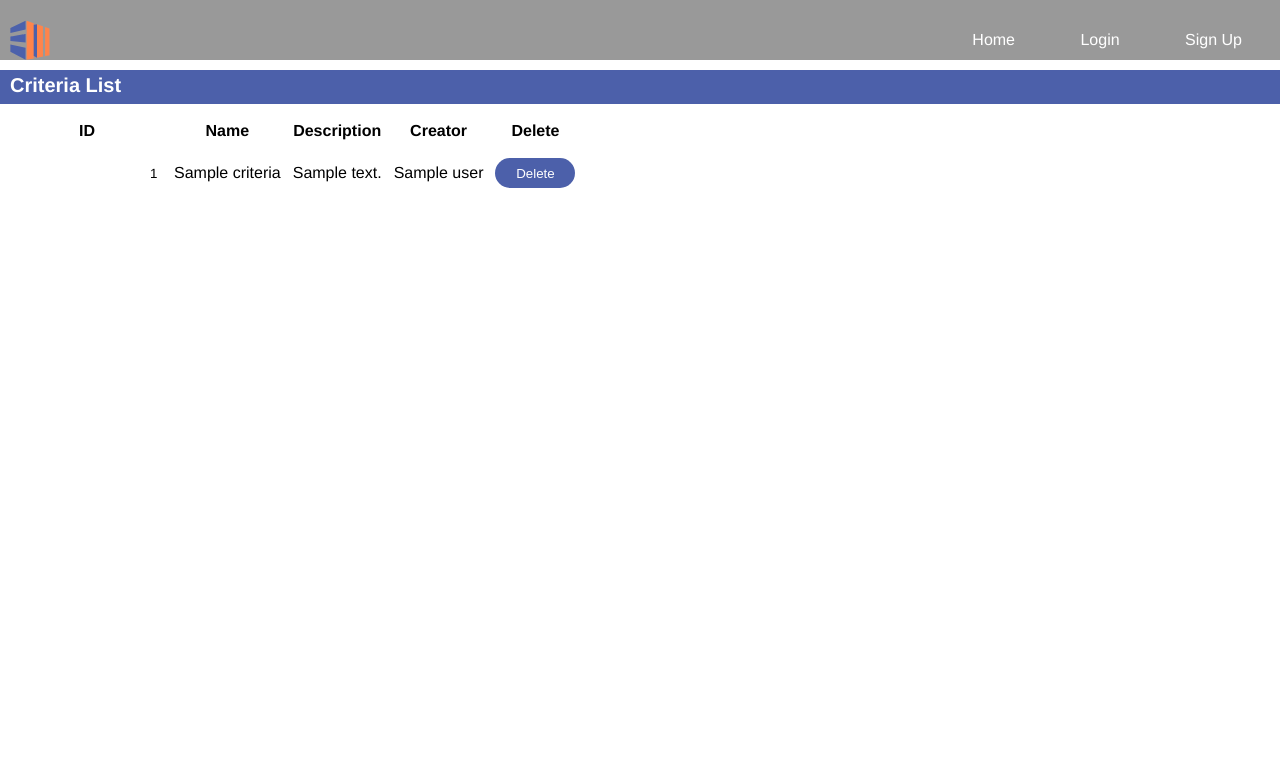
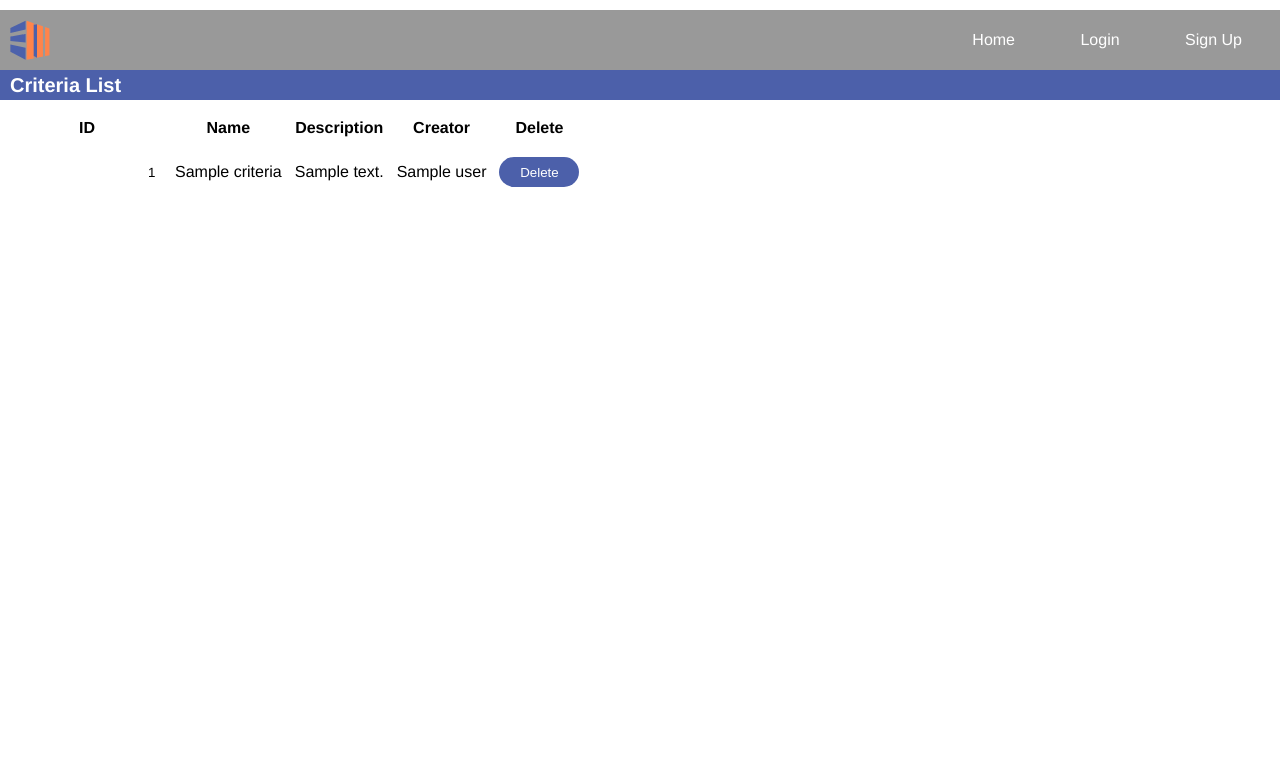
Before and after one commit to Security-Evaluations-Management/ManageYourSecurityEvaluations, a Python web app: template frontend/templates/criteria.html in a window 1280 px wide. Shown: the top 769 px of the page. Run offline with Jinja, Linux system fonts and the light colour scheme; the template is opened without the code that fills it: most values are stand-ins (such as "Sample title", 1, 10 or a date in 2020).

Commit message:
fix menubar in some browser

```diff
--- a/frontend/static/css/base.css
+++ b/frontend/static/css/base.css
@@ -1,27 +1,19 @@
 *{
-    margin: 0;
-    padding: 0;
     font-family: "Helvetica", Sans-Serif;
 }
 
-body{
-
-}
-
 header{
+    position: sticky;
     width: 100%;
     height: 60px;
-    line-height: 60px;
     top: 0;
-    position: fixed;
-    background-size: cover;
     background: rgba(0, 0, 0, .4);
 }
 
 .logo img{
     float: left;
     height: 40px;
-    margin: 10px auto 20px 10px;
+    margin: 10px;
 }
 
 ul[id="navigation_bar"]{
@@ -50,7 +42,7 @@ ul[id="navigation_bar"] li a:hover{
 }
 
 .body-content {
-    position: absolute;
+    position: fixed;
     width: 100%;
     top: 60px;
     bottom: 20px;
--- a/frontend/static/css/criteria.css
+++ b/frontend/static/css/criteria.css
@@ -4,16 +4,18 @@ ul[id="navigation_bar"] li.criteria a{
 }
 
 h3 {
+    box-sizing: border-box;
     background: #4c60aa;
     color: #FFFFFF;
     font-size: 20px;
     font-weight: bold;
-  height: 24px;
+    height: 30px;
     width: 100%;
     margin: 0 auto;
     line-height: 20px;
     text-align: left;
     padding: 5px 0 5px 10px;
+
 }
 
 div, p {
--- a/frontend/static/css/search.css
+++ b/frontend/static/css/search.css
@@ -9,11 +9,12 @@ ul[id="navigation_bar"] li.search a{
 }
 
 h3 {
+  box-sizing: border-box;
   background: #4c60aa;
   color: #FFFFFF;
   font-size: 20px;
   font-weight: bold;
-  height: 24px;
+  height: 30px;
   width: 100%;
   margin: 0 auto;
   line-height: 20px;
@@ -25,7 +26,6 @@ div, p {
   margin-bottom: 5px;
   margin-top: 5px;
 }
-
 
 select{
     -webkit-box-sizing: content-box;
@@ -187,7 +187,7 @@ input[type=submit]:hover {
   padding-left: 5px;
   padding-right: 5px;
 }
-  li {
+  li.table-header, li.table-row {
     border-radius: 3px;
     padding: 10px 10px;
     display: flex;
--- a/frontend/static/css/upload.css
+++ b/frontend/static/css/upload.css
@@ -4,16 +4,18 @@ ul[id="navigation_bar"] li.upload a{
 }
 
 h3 {
+      box-sizing: border-box;
       background: #4c60aa;
       color: #FFFFFF;
       font-size: 20px;
       font-weight: bold;
-    height: 24px;
+      height: 30px;
       width: 100%;
       margin: 0 auto;
       line-height: 20px;
       text-align: left;
       padding: 5px 0 5px 10px;
+
 }
 
 div{
--- a/frontend/templates/welcomePage.html
+++ b/frontend/templates/welcomePage.html
@@ -23,7 +23,6 @@
         <form action="/update" method="POST">
             <div>
                 <label class="title">Your Profile</label>
-
             </div>
             <div>
                 <label class="attribute">Name: </label>
```
Also changed, not shown: frontend/static/css/welcomePage.css (+18 -8 lines). Lines whose indentation alone changed are shown as unchanged.
